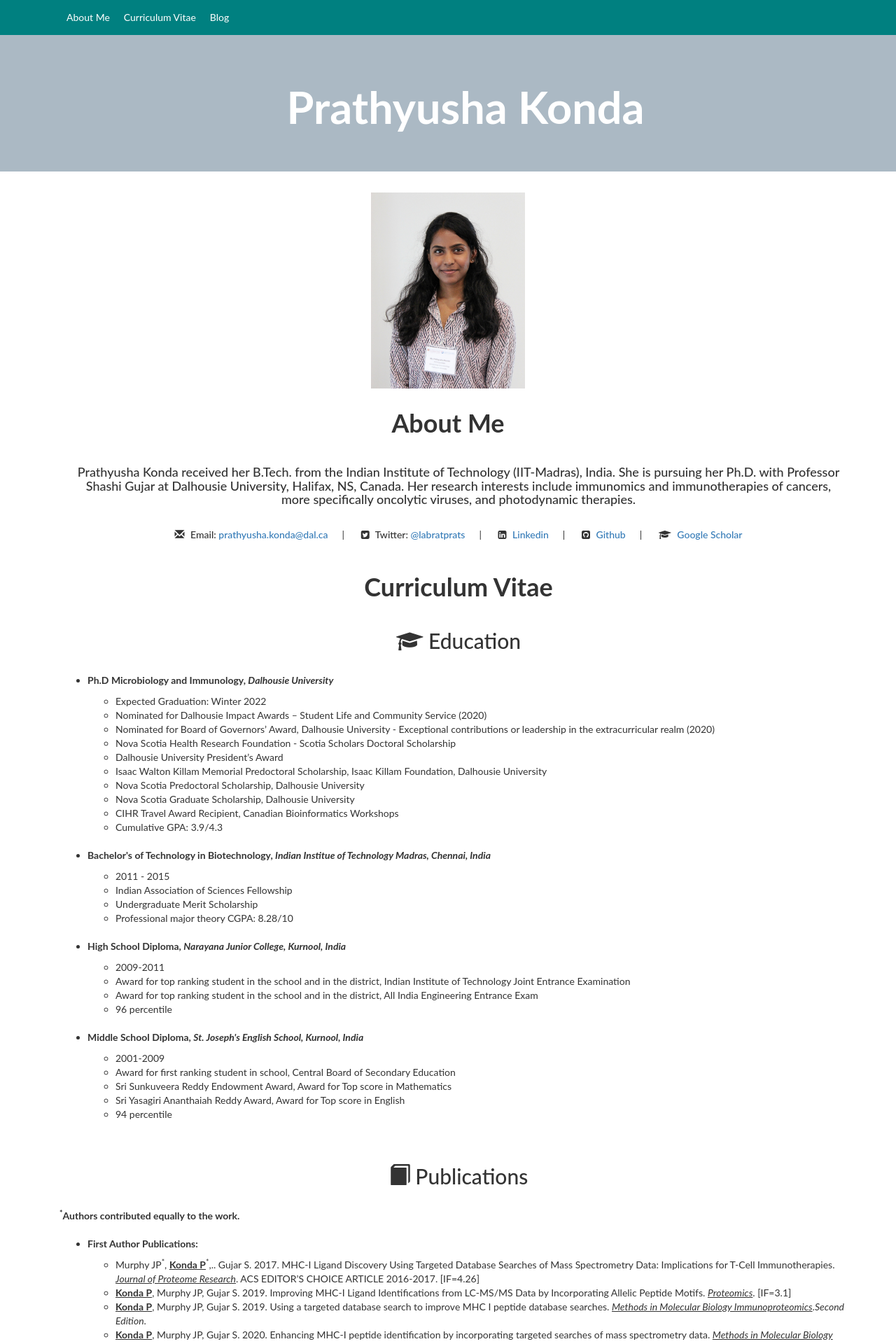
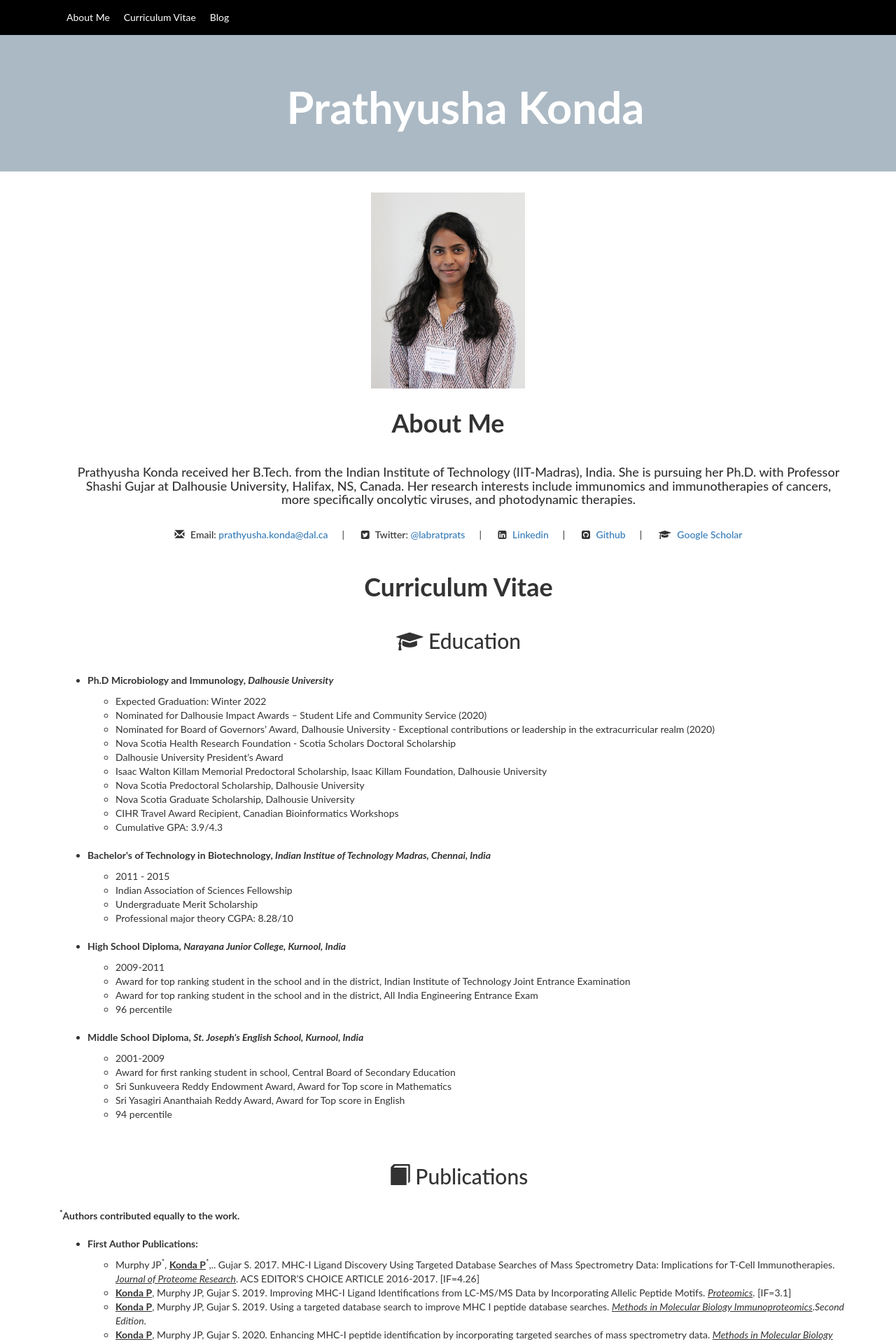
Before and after one commit to Prathyusha-konda/Prathyusha-konda.github.io, a Jekyll site: the page built from index.md, in a window 1280 px wide. Shown: the top 1920 px of the page at 70% size. Built offline with Jekyll 4.4.1, drawn with Linux system fonts in a browser that asks for light colours; nearby versions of some CDN libraries.

Commit message:
Update default.css

```diff
--- a/css/default.css
+++ b/css/default.css
@@ -15,7 +15,7 @@ body {
 #navbar {
     font-family: 'Lato', sans-serif;
     /*background-color: #2F4F4F;*/
-    background-color: #008080;
+    background-color: #000000;
     width: 100%;
 }
 
```
